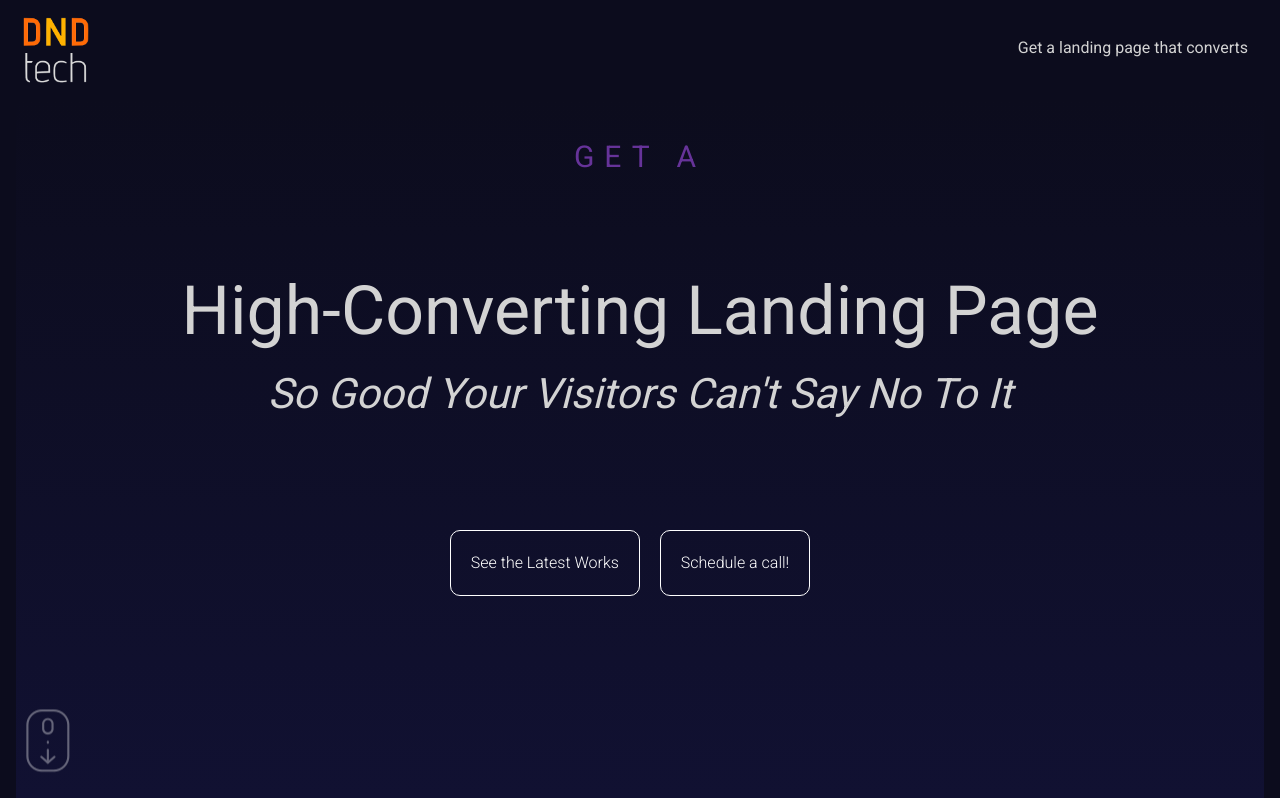
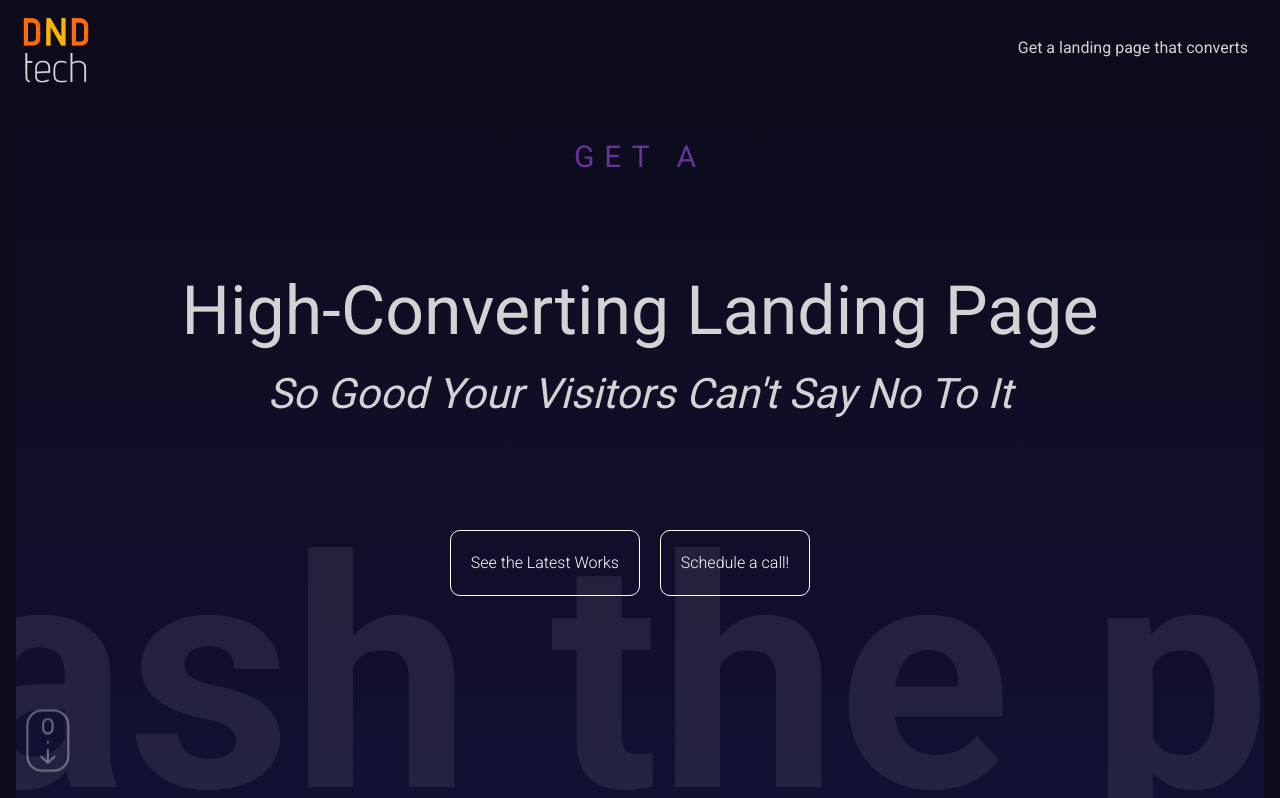
Before and after one commit to dnd1/dnd1.github.io, a Next.js app: page / in a window 1280 px wide. Shown: the part 18-816 px from the top of the page. Built offline with nearby package versions, Linux system fonts and the light colour scheme.

Commit message:
fix: Hero sliding animation

```diff
--- a/src/app/main.scss
+++ b/src/app/main.scss
@@ -12,7 +12,6 @@ html {
 body {
   background-color: #0c0c1d;
   color: lightgray;
-  // max-width: 1024px;
   margin: 0 auto;
   overflow-x: hidden;
 }
--- a/src/app/page.tsx
+++ b/src/app/page.tsx
@@ -12,6 +12,7 @@ export default function Home() {
           <Hero
             title="Transform Your Business with a High-Converting Landing Page and Irresistible Offer"
             subtitle=""
+            slider="Unleash the power of a highly-converting landing page"
           />
         </section>
         <section>Headline + CTA</section>
--- a/src/components/Hero/index.tsx
+++ b/src/components/Hero/index.tsx
@@ -27,22 +27,24 @@ const textVariants: Variants = {
 };
 const sliderVariants: Variants = {
   initial: {
-    x: 0,
+    x: "10%",
   },
   animate: {
-    x: "-220%",
+    x: "-100%",
     transition: {
       repeat: Infinity,
-      repeatType: "mirror",
-      duration: 20,
+      repeatType: "loop",
+      duration: 40,
+      ease: "linear",
     },
   },
 };
 
-const Hero: React.FC<{ title?: string; subtitle?: string }> = ({
-  title,
-  subtitle,
-}) => {
+const Hero: React.FC<{
+  title?: string;
+  slider?: string;
+  subtitle?: string;
+}> = ({ title, subtitle, slider }) => {
   return (
     <div className="hero">
       <div className="wrapper">
@@ -84,7 +86,7 @@ const Hero: React.FC<{ title?: string; subtitle?: string }> = ({
         initial="initial"
         animate="animate"
       >
-        Unleash the power of a highly-converting landing page now
+        {slider}
       </motion.div>
     </div>
   );
--- a/src/components/Hero/styles.scss
+++ b/src/components/Hero/styles.scss
@@ -2,6 +2,7 @@
 
 .hero {
   height: calc(100vh - 100px);
+  //   height: calc(100vh);
   overflow: hidden;
   background: linear-gradient(180deg, #0c0c1d, #111132);
   position: relative;
@@ -14,11 +15,10 @@
       gap: 50px;
 
       @include mobile {
-        // height: 80%;
         height: 100%;
         width: 100%;
         gap: 20px;
-        align-items: center;
+        // align-items: center;
         text-align: center;
       }
 
@@ -74,12 +74,11 @@
 
   .slidingTextContainer {
     position: absolute;
-    font-size: 50vh;
+    font-size: 40vh;
     bottom: -120px;
     white-space: nowrap;
     color: white;
-    opacity: 0.05;
-    width: 50%;
+    opacity: 0.08;
     font-weight: bold;
     overflow-x: hidden;
   }
--- a/src/components/Nav/index.tsx
+++ b/src/components/Nav/index.tsx
@@ -17,9 +17,13 @@ const Nav: React.FC = () => {
           src="/DND-TECH-logo-square.png"
         />
       </motion.span>
-      <div className="">
+      <motion.div
+        initial={{ x: "100vh" }}
+        animate={{ x: 0 }}
+        transition={{ duration: 0.5 }}
+      >
         <p>Get a landing page that converts</p>
-      </div>
+      </motion.div>
     </div>
   );
 };
```
